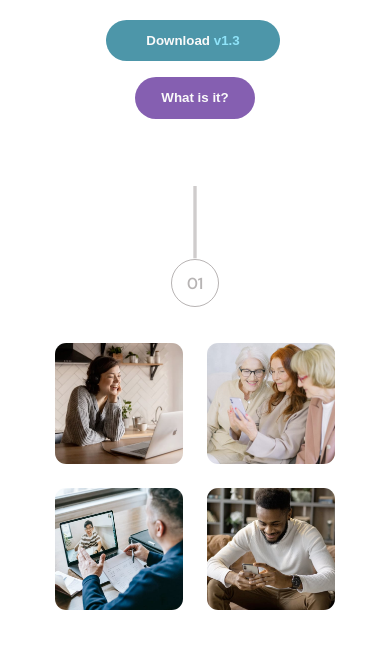
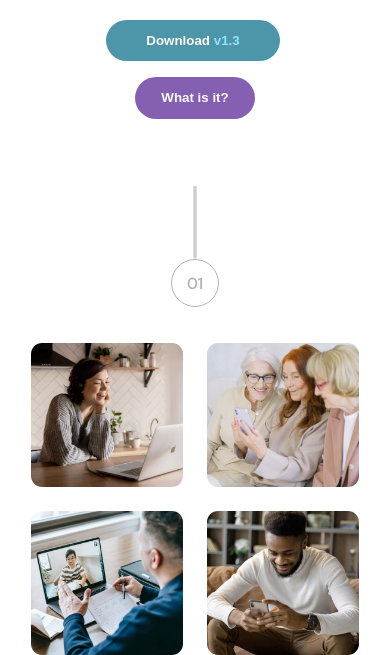
Before and after one commit to DevHeris/Meet-landing-page, a plain HTML site: page index.html in a window 390 px wide. Shown: the part 471-1126 px from the top of the page. Drawn offline with Linux system fonts and the light colour scheme.

Commit message:
finished

```diff
--- a/style.css
+++ b/style.css
@@ -384,7 +384,7 @@ footer {
   }
 
   .img--gallery img {
-    max-width: 8em;
+    max-width: 9.5em;
   }
 
   .img--gallery {
@@ -392,6 +392,7 @@ footer {
     margin-inline: auto;
     justify-content: center;
   }
+
   .modern--use--section {
     padding-top: 3em;
     padding-bottom: 0;
```
